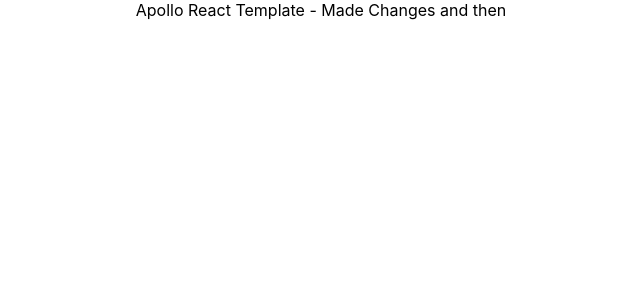
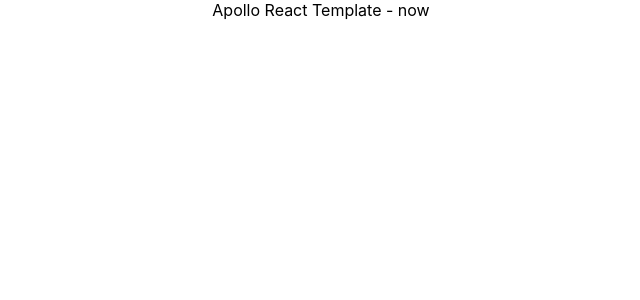
Before and after one commit to MuddyBootsCode/permit-tracker, a React (Create React App) app in the folder client/: page / in a window 1280 px wide. Shown: the top 300 px of the page, without its empty margins (319-959 px from the left). Built offline with nearby package versions, Linux system fonts and the light colour scheme; no server answers.

Commit message:
refactor: Lord have mercy, hopefully that works

```diff
--- a/client/src/App.js
+++ b/client/src/App.js
@@ -2,7 +2,7 @@
 import React from 'react';
 
 function App() {
-  return <div className='App'>Apollo React Template - Made Changes and then</div>;
+  return <div className='App'>Apollo React Template - now</div>;
 }
 
 export default App;
```
Also changed, not shown: 1 other file (tests, documents, lock files or other folders).
